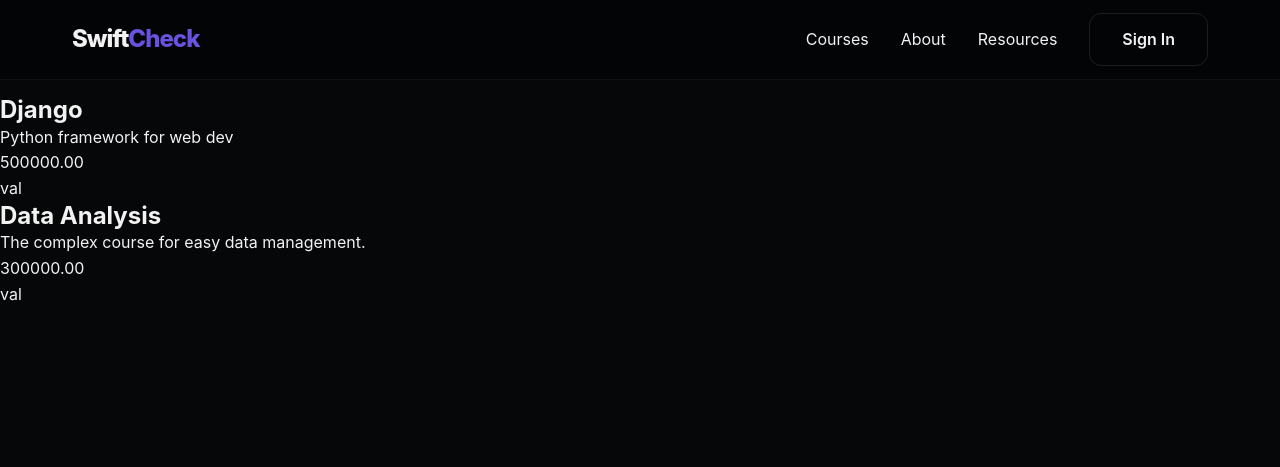
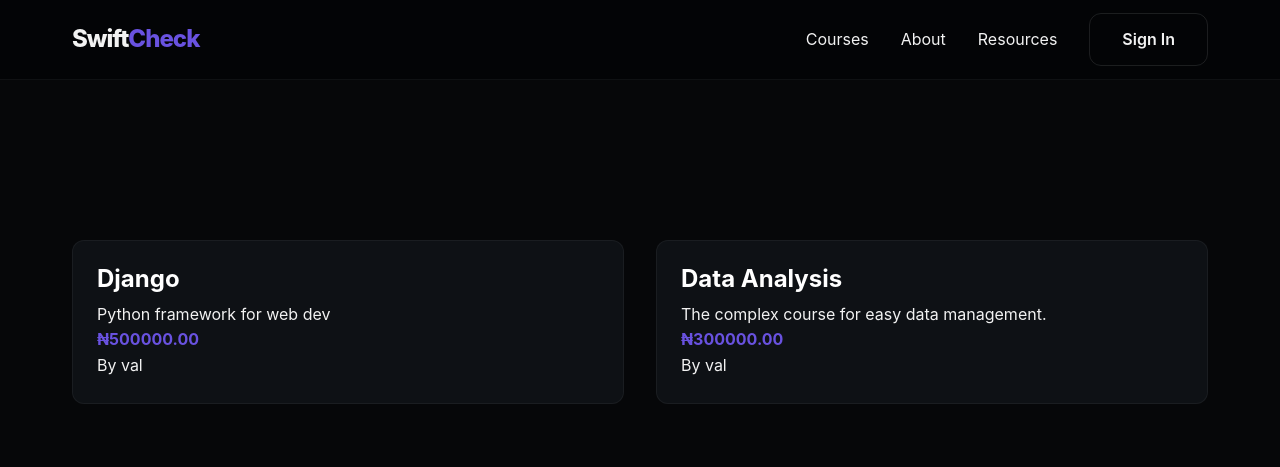
Before and after one commit to zeddyemy/VVAJ, a Django app: page /courses/ in a window 1280 px wide. Shown: the top 467 px of the page. Run offline with Django 5.2, Linux system fonts and the light colour scheme; data comes from the database, SQL or seed files in the repository.

Commit message:
improved the pages

```diff
--- a/swiftcheck/main/templates/main/course.html
+++ b/swiftcheck/main/templates/main/course.html
@@ -5,7 +5,7 @@
 		<meta charset="UTF-8" />
 		<meta name="viewport" content="width=device-width, initial-scale=1.0" />
 
-		<link rel="stylesheet" href="{% static 'css/styles.css' %}" />
+		<link rel="stylesheet" href="{% static 'css/styles.css' %}?v=2" />
 		<title>Document</title>
 	</head>
 
@@ -30,17 +30,18 @@
 		</nav>
 
         <section class="section-padding">
-
-            <div class="courses">
+			<div class="container">
+				<div class="courses">
                 {% for course in courses %}
                 <div class="course-card">
                     <h1>{{ course.name }}</h1>
-                    <p>{{ course.description }}</p>
-                    <p>{{ course.price }}</p>
-                    <p>{{ course.teacher.username }}</p>
+                    <p class="desc">{{ course.description }}</p>
+                    <p class="Price">₦{{ course.price }}</p>
+                    <p class="teacher">By {{ course.teacher.username }}</p>
                 </div>
                 {% endfor %}
             </div>
+			</div>
         </section>
 	</body>
 </html>
--- a/swiftcheck/main/templates/main/home.html
+++ b/swiftcheck/main/templates/main/home.html
@@ -33,7 +33,7 @@
             <h1 class="animate">Level Up Your <span class="gradient-text">IT Career</span> Swiftly</h1>
             <p class="animate" style="animation-delay: 0.1s;">The fastest way for students to discover and track trending IT courses. Stay ahead of the curve with real-time updates on latest curriculum.</p>
             <div class="hero-btns animate" style="animation-delay: 0.2s;">
-                <a href="#" class="btn btn-primary">Browse Courses</a>
+                <a href="{% url 'courses' %}" class="btn btn-primary">Browse Courses</a>
                 <a href="#" class="btn btn-outline">How it Works</a>
             </div>
         </div>
--- a/swiftcheck/public/css/styles.css
+++ b/swiftcheck/public/css/styles.css
@@ -50,6 +50,7 @@ body {
     color: var(--text);
     line-height: 1.6;
     overflow-x: hidden;
+    padding-top: var(--nav-height);
 }
 
 a {
@@ -394,3 +395,59 @@ footer {
     filter: brightness(1.1);
     transform: translateY(-2px);
 }
+
+/* courses page */
+.section-padding{
+    padding: 4rem 0;
+    margin-top: var(--nav-height);
+}
+.container{
+    max-width: 1200px;
+    width: 100%;
+    margin: 0 auto;
+    padding: 0 2rem;
+}
+.courses{
+    display: grid;
+    grid-template-columns: repeat(auto-fit, minmax(300px, 1fr));
+    gap: 2rem;
+    width: 100%;
+}
+.course-card{
+    background: var(--card-bg);
+    padding: 1.5rem;
+    border-radius: var(--radius);
+    border: 1px solid rgba(255, 255, 255, 0.05);
+    transition: var(--transition);
+    margin-top: 1rem;
+}
+.course-card:hover {
+    transform: translateY(-8px);
+    border-color: var(--primary);
+    box-shadow: 0 10px 30px -10px var(--primary-glow);
+}
+.course-card h1{
+    font-size: 1.5rem;
+    margin-bottom: 0.5rem;
+    color: white;
+
+}
+.course-card h1:hover{
+    color: var(--primary);
+}
+.course-card.price{
+    color: var(--text-muted);
+    font-weight: bold;
+}
+.course-card.desc{
+    color: var(--text-muted);
+    font-size: 0.95rem;
+}
+.course-card.teacher{
+    color: var(--text-muted);
+    font-size: 0.95rem;
+}
+.course-card p:nth-child(3){
+    font-weight: bold;
+    color: var(--primary);
+}
```
